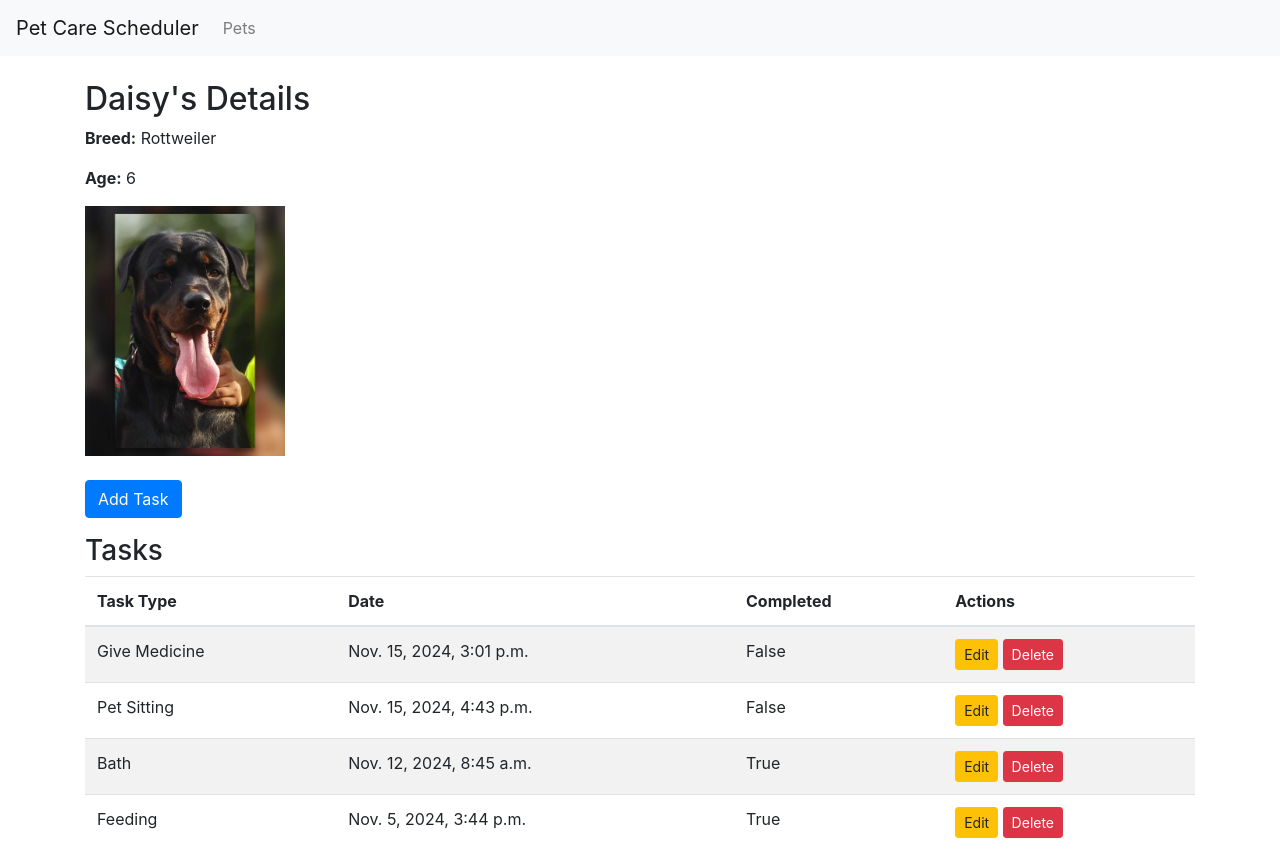
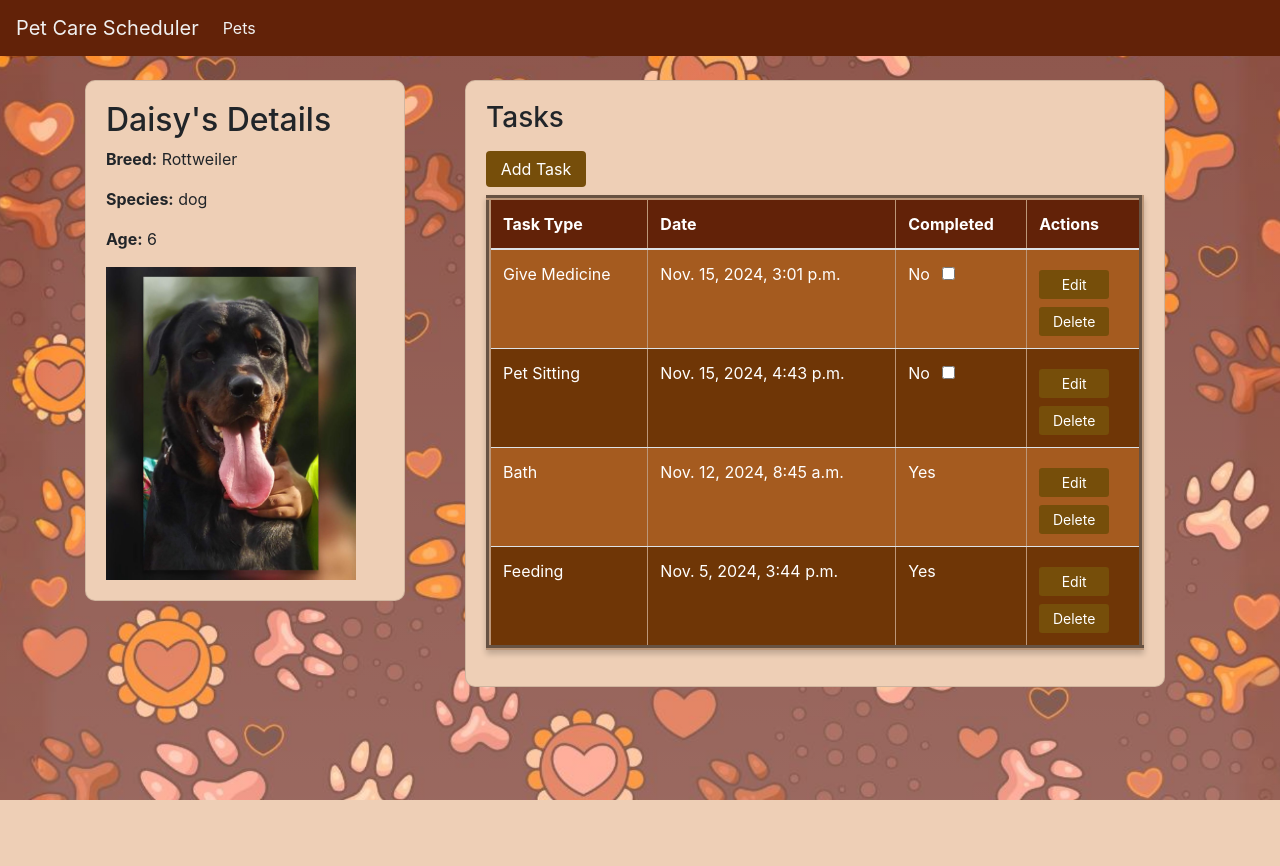
Before and after one commit to Kets03/PetScheduler, a Django app: page /care/pets/1/ in a window 1280 px wide. After the commit the page ends 800 px from the top, so only its background shows below. Run offline with Django 5.2, Linux system fonts and the light colour scheme; data comes from the database, SQL or seed files in the repository; both versions use the stored data as it was after the commit; some libraries are stand-ins or nearby versions.

Commit message:
Styling and Formatting updated

```diff
--- a/PetScheduler/urls.py
+++ b/PetScheduler/urls.py
@@ -1,29 +1,13 @@
-"""
-URL configuration for PetScheduler project.
-
-The `urlpatterns` list routes URLs to views. For more information please see:
-    https://docs.djangoproject.com/en/5.0/topics/http/urls/
-Examples:
-Function views
-    1. Add an import:  from my_app import views
-    2. Add a URL to urlpatterns:  path('', views.home, name='home')
-Class-based views
-    1. Add an import:  from other_app.views import Home
-    2. Add a URL to urlpatterns:  path('', Home.as_view(), name='home')
-Including another URLconf
-    1. Import the include() function: from django.urls import include, path
-    2. Add a URL to urlpatterns:  path('blog/', include('blog.urls'))
-"""
 from django.conf import settings
 from django.conf.urls.static import static
 from django.contrib import admin
 from django.urls import path, include
-from care.views import home_redirect
+from care.views import get_started
 
 urlpatterns = [
     path('admin/', admin.site.urls),
+    path('', get_started, name='get_started'),
     path('care/', include('care.urls')),
-    path('', home_redirect),
 ]
 if settings.DEBUG:
     urlpatterns += static(settings.MEDIA_URL, document_root=settings.MEDIA_ROOT)
--- a/care/forms.py
+++ b/care/forms.py
@@ -5,12 +5,12 @@ from django.forms.widgets import DateTimeInput
 class PetForm(forms.ModelForm):
     class Meta:
         model = Pet
-        fields = ['name', 'breed', 'age', 'photo']
+        fields = ['name','species', 'breed', 'age', 'photo']
 
 class TaskForm(forms.ModelForm):
     class Meta:
         model = Task
-        fields = ['pet', 'task_type', 'date', 'completed', 'notes']
+        fields = ['task_type', 'date', 'notes']
         widgets = {
             'date': DateTimeInput(attrs={'type': 'datetime-local'}),  # Adds a datetime-local widget
         }
--- a/care/models.py
+++ b/care/models.py
@@ -1,9 +1,27 @@
 from django.db import models
 # care/models.py
 class Pet(models.Model):
+    DOG = 'dog'
+    CAT = 'cat'
+    BIRD = 'bird'
+    FISH = 'fish'
+    SNAKE ='snake'
+    SPECIES_CHOICES = [
+        (DOG, 'Dog'),
+        (CAT, 'Cat'),
+        (BIRD, 'Bird'),
+        (FISH, 'Fish'),
+        (SNAKE, 'Snake')
+    ]
     name = models.CharField(max_length=100)
     breed = models.CharField(max_length=100, blank=True, null=True)
     age = models.IntegerField()
+    species = models.CharField(
+        max_length=100,
+        choices=SPECIES_CHOICES,  # Adding choices restricts to the specified options
+        blank=True,
+        null=True
+    )
     photo = models.ImageField(upload_to='pet_photos/', blank=True, null=True)
 
     def __str__(self):
--- a/care/urls.py
+++ b/care/urls.py
@@ -11,5 +11,6 @@ urlpatterns = [
     path('pets/<int:pet_id>/tasks/new/', views.task_create, name='task_create'),
     path('tasks/<int:pk>/edit/', views.task_update, name='task_update'),
     path('tasks/<int:pk>/delete/', views.task_delete, name='task_delete'),
+    path('task/<int:task_id>/mark-completed/', views.mark_task_completed, name='mark_task_completed'),
     path('', lambda request: redirect('pet_list')),
 ]
--- a/care/views.py
+++ b/care/views.py
@@ -3,8 +3,8 @@ from django.shortcuts import render, get_object_or_404, redirect
 from .models import Pet, Task
 from .forms import PetForm, TaskForm
 
-def home_redirect(request):
-    return redirect('pet_list')
+def get_started(request):
+    return render(request, 'get_started.html')
 
 def pet_list(request):
     pets = Pet.objects.all()
@@ -72,3 +72,10 @@ def task_delete(request, pk):
     pet_id = task.pet.id
     task.delete()
     return redirect('pet_detail', pk=pet_id)
+
+def mark_task_completed(request, task_id):
+    task = get_object_or_404(Task, id=task_id)
+    if request.method == 'POST':
+        task.completed = True
+        task.save()
+    return redirect('pet_detail', pk=task.pet.id)
--- a/templates/base.html
+++ b/templates/base.html
@@ -1,14 +1,90 @@
-<!-- care/templates/care/base.html -->
+{% load static %}
+
 <!DOCTYPE html>
 <html lang="en">
+
 <head>
     <meta charset="UTF-8">
     <meta name="viewport" content="width=device-width, initial-scale=1.0">
     <title>Pet Care Scheduler</title>
     <link href="https://maxcdn.bootstrapcdn.com/bootstrap/4.5.2/css/bootstrap.min.css" rel="stylesheet">
+    <style>
+        body {
+            background: linear-gradient(rgba(255, 255, 255, 0.1), rgba(255, 255, 255, 0.2)),
+            url("{% static 'images/pawprints.png' %}");
+            background-size: cover;
+            background-repeat: no-repeat;
+            background-attachment: fixed;
+            background-position: center;
+        }
+
+        .navbar {
+            background-color: rgb(98, 34, 8);
+            /* Light brown color */
+        }
+
+        table {
+            background-color: #ae6021;
+            /* Darker table background */
+            color: #f0f0f0;
+            /* Light text color */
+            border-color: #bb9678;
+        }
+
+        /* Table header background for contrast */
+        th {
+            background-color: rgb(98, 34, 8);
+            /* Darker header background */
+            color: #fff;
+            /* White text */
+        }
+
+        /* Table row colors */
+        tr:nth-child(even) {
+            background-color: #6f3606;
+            /* Cool navy blue */
+            color: #fff;
+        }
+
+        tr:nth-child(odd) {
+            color: #fff;
+        }
+
+        /* Button styles */
+        .btn {
+            background-color: #764e0a;
+            /* Darker buttons */
+            color: #fff;
+            /* White text */
+            border: none;
+            width: 70px;
+        }
+
+        .btn:hover {
+            background-color: #555;
+            /* Darker shade on hover */
+        }
+
+        /* Link text color */
+        a {
+            color: #f0f0f0;
+            /* Light text for links */
+        }
+
+        a:hover {
+            color: #fff;
+            /* White on hover */
+        }
+
+        /* Optional: Add a slightly darker shadow for the table */
+        table.table-striped {
+            box-shadow: 0 4px 6px rgba(0, 0, 0, 0.2);
+        }
+    </style>
 </head>
+
 <body>
-    <nav class="navbar navbar-expand-lg navbar-light bg-light">
+    <nav class="navbar navbar-expand-lg">
         <a class="navbar-brand" href="{% url 'pet_list' %}">Pet Care Scheduler</a>
         <div class="collapse navbar-collapse">
             <ul class="navbar-nav mr-auto">
@@ -20,4 +96,5 @@
         {% block content %}{% endblock %}
     </div>
 </body>
+
 </html>
--- a/templates/pet_detail.html
+++ b/templates/pet_detail.html
@@ -1,20 +1,28 @@
-<!-- care/templates/care/pet_detail.html -->
 {% extends './base.html' %}
 
 {% block content %}
+<div class="row">
+    <!-- Pet Details Card (Left Side) -->
+    <div class="col-md-4">
+        <div class="card" style="background-color: #eecfb6; padding: 20px; border-radius: 10px; width: 320px;">
             <h2>{{ pet.name }}'s Details</h2>
             <p><strong>Breed:</strong> {{ pet.breed }}</p>
+            <p><strong>Species:</strong> {{ pet.species }}</p>
             <p><strong>Age:</strong> {{ pet.age }}</p>
             {% if pet.photo %}
-    <img src="{{ pet.photo.url }}" alt="Photo of {{ pet.name }}" style="width: 200px; height: auto;">
+                <img src="{{ pet.photo.url }}" alt="Photo of {{ pet.name }}" style="width: 250px; height: auto;">
             {% else %}
                 <p>No photo available.</p>
             {% endif %}
-<br>
-<a href="{% url 'task_create' pet.id %}" class="btn btn-primary mb-3 mt-4">Add Task</a>
+        </div>
+    </div>
 
+    <!-- Tasks Card (Right Side) -->
+    <div class="col-md-5">
+        <div class="card" style="background-color: #eecfb6; padding: 20px; border-radius: 10px; width: 700px;">
             <h3>Tasks</h3>
-<table class="table table-striped">
+            <a href="{% url 'task_create' pet.id %}" class="btn btn-primary mb-2 mt-2" style="width: 100px;">Add Task</a>
+            <table class="table table-striped" border="5">
                 <thead>
                     <tr>
                         <th>Task Type</th>
@@ -28,13 +36,27 @@
                     <tr>
                         <td>{{ task.task_type }}</td>
                         <td>{{ task.date }}</td>
-            <td>{{ task.completed }}</td>
                         <td>
-                <a href="{% url 'task_update' task.id %}" class="btn btn-warning btn-sm">Edit</a>
-                <a href="{% url 'task_delete' task.id %}" class="btn btn-danger btn-sm">Delete</a>
+                            {% if task.completed %}
+                                Yes
+                            {% else %}
+                                No
+                                <!-- "Mark as Completed" button only appears if the task is not completed -->
+                                <form method="post" action="{% url 'mark_task_completed' task.id %}" style="display:inline;">
+                                    {% csrf_token %}
+                                    <input type="checkbox" onclick="this.form.submit()" class="ml-2">
+                                </form>
+                            {% endif %}
+                        </td>
+                        <td>
+                            <a href="{% url 'task_update' task.id %}" class="btn btn-sm mt-2">Edit  </a><br>
+                            <a href="{% url 'task_delete' task.id %}" class="btn btn-sm mt-2">Delete</a>
                         </td>
                     </tr>
                     {% endfor %}
                 </tbody>
             </table>
+        </div>
+    </div>
+</div>
 {% endblock %}
```
Also changed, not shown: PetScheduler/settings.py (+11 -1 lines), templates/get_started.html (added, +64 -0 lines), templates/pet_form.html (+13 -8 lines), templates/pet_list.html (+17 -4 lines), templates/task_form.html (+13 -8 lines), care/migrations/0002_pet_species.py (added), db.sqlite3, media/pet_photos/cat_Image.jpg (added), media/pet_photos/cat_Image_Stmxkc2.jpg (added), media/pet_photos/kingsnake.jpg (added), static/images/Start.png (added), static/images/pawprints.png (added). Lines whose indentation alone changed are shown as unchanged.
